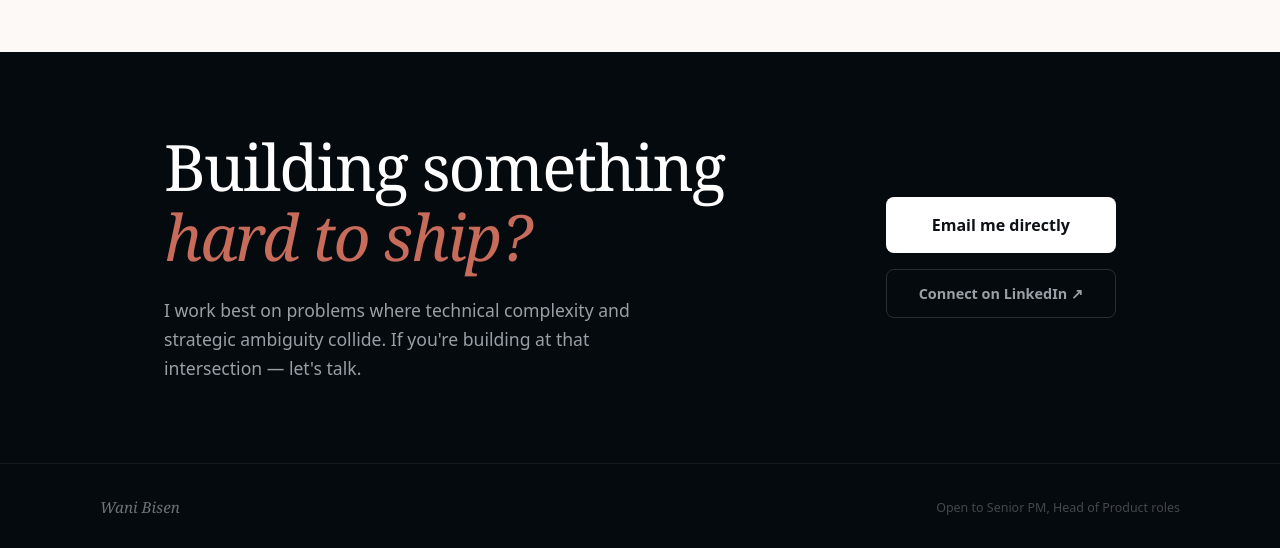
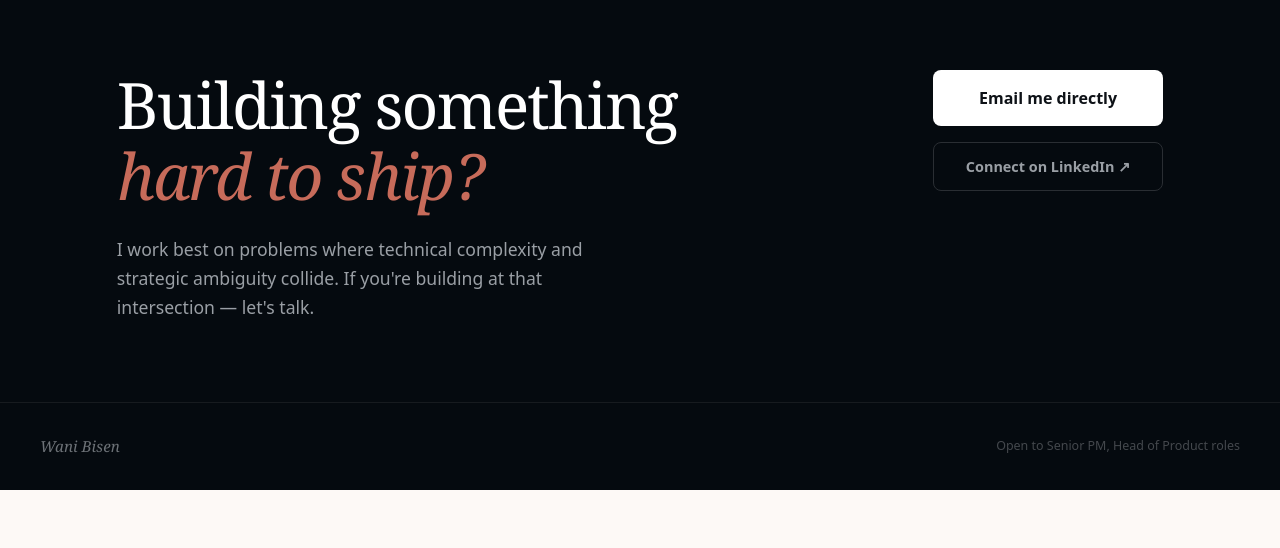
Before and after one commit to wanibisen3/Personal_Website, a React (Vite) app: page / in a window 1280 px wide. Shown: the part 2046-2594 px from the top of the page. After the commit the page ends 2536 px from the top, so only its background shows below. Built offline with nearby package versions, Linux system fonts and the light colour scheme; no server answers.

Commit message:
Layout: Unify spacing and container alignment across the entire site

```diff
--- a/src/App.tsx
+++ b/src/App.tsx
@@ -181,10 +181,14 @@ function Hero() {
       <style>{`
         .hero-grid { display: flex; flex-direction: column; min-height: 90vh; }
         .hero-image-container { min-height: 45vh; }
-        @media (min-width: 720px) {
+        @media (min-width: 800px) {
           .hero-grid { flex-direction: row; align-items: stretch; }
-          .hero-text-container { flex: 1.2; padding-left: calc(max((100vw - 1120px) / 2, var(--pad))); }
-          .hero-image-container { flex: 1; min-height: auto; }
+          .hero-text-container {
+            flex: 1.2;
+            padding-left: calc(max((100vw - var(--max)) / 2, 0px) + var(--pad));
+            padding-right: 3rem;
+          }
+          .hero-image-container { flex: 0.9; min-height: auto; }
         }
       `}</style>
     </section>
@@ -450,7 +454,7 @@ function Contact() {
 
   return (
     <div id="contact" style={{ background: "var(--bg-dark)", padding: "clamp(4rem, 10vh, 8rem) 0", position: "relative", zIndex: 1 }}>
-      <div className="app-container contact-grid" style={{ padding: "0 var(--pad)" }}>
+      <div className="app-container" style={{ display: "flex", flexWrap: "wrap", justifyContent: "space-between", gap: "3rem" }}>
         <div>
           <h2 style={{
             fontFamily: "var(--serif)", fontSize: "clamp(2.5rem, 5vw, 4rem)", lineHeight: 1.1,
@@ -483,10 +487,10 @@ function Footer() {
     <footer style={{
       background: "var(--bg-dark)",
       borderTop: "1px solid oklch(22% 0.01 250)",
-      padding: "2rem clamp(1.5rem, 5vw, 4rem)",
+      padding: "2rem 0",
       position: "relative", zIndex: 1,
     }}>
-      <div style={{ maxWidth: 1080, margin: "0 auto", display: "flex", alignItems: "center", justifyContent: "space-between", gap: "1rem", flexWrap: "wrap" }}>
+      <div style={{ maxWidth: "var(--max)", margin: "0 auto", display: "flex", alignItems: "center", justifyContent: "space-between", gap: "1rem", flexWrap: "wrap" }}>
         <span style={{ fontFamily: "var(--serif)", fontStyle: "italic", fontSize: "0.95rem", color: "oklch(55% 0.01 250)" }}>Wani Bisen</span>
         <span style={{ fontSize: "0.78rem", color: "oklch(40% 0.01 250)" }}>Open to Senior PM, Head of Product roles</span>
       </div>
--- a/src/index.css
+++ b/src/index.css
@@ -14,8 +14,8 @@
   --accent-bg: oklch(96% 0.025 32);
   --serif:     'DM Serif Display', Georgia, serif;
   --sans:      'DM Sans', system-ui, sans-serif;
-  --max:       1080px;
-  --pad:       clamp(1.5rem, 5vw, 4rem);
+  --max:       1200px;
+  --pad:       clamp(1.5rem, 6vw, 5rem);
 }
 
 html {
```
